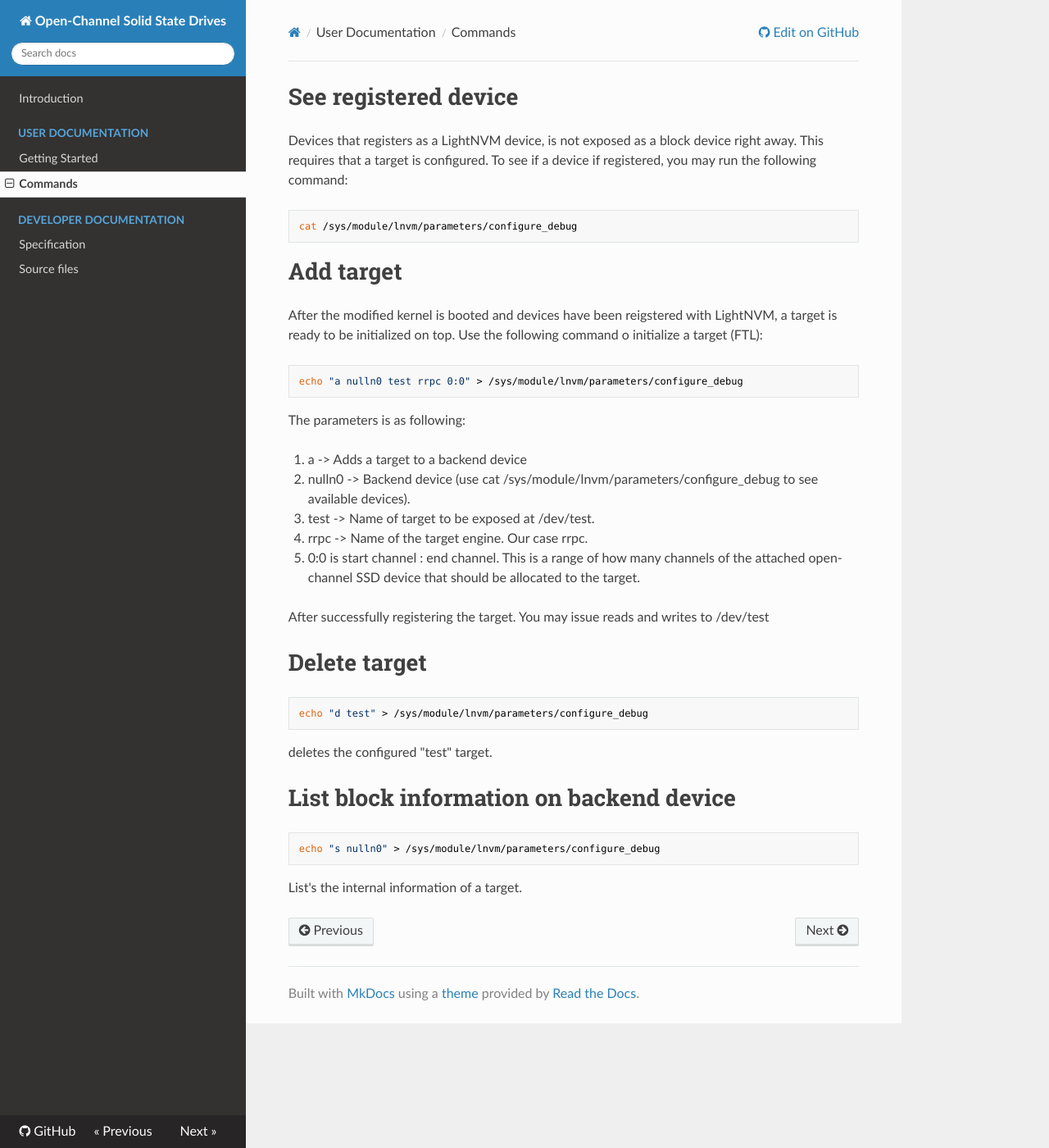
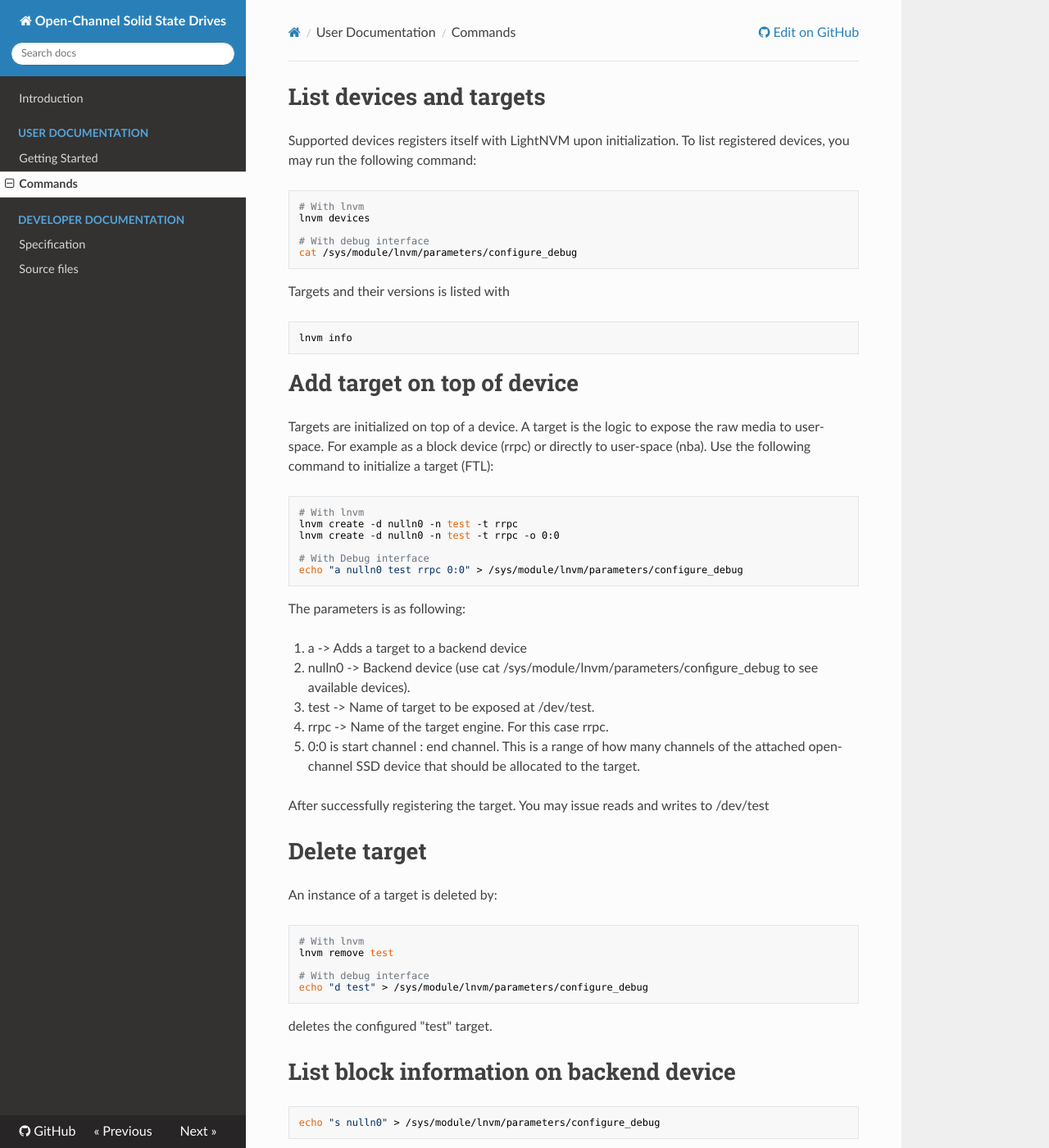
Before and after one commit to OpenChannelSSD/documentation, an MkDocs documentation site: the page built from docs/commands.md, in a window 1280 px wide and 1400 px high. Shown: the whole window at 82% size. Built offline with MkDocs 1.6.1, drawn with Linux system fonts in a browser that asks for light colours; nearby versions of some CDN libraries; old or Windows-style settings are respelled for this version of MkDocs.

Commit message:
Update commands.md
Update text with information on how to use the lnvm tool

```diff
--- a/docs/commands.md
+++ b/docs/commands.md
@@ -1,17 +1,27 @@
-# See registered device
+# List devices and targets
 
-Devices that registers as a LightNVM device, is not exposed as a block device
-right away. This requires that a target is configured. To see if a device if
-registered, you may run the following command:
+Supported devices registers itself with LightNVM upon initialization. To list registered devices, you may run the following command:
 
+    # With lnvm
+    lnvm devices
+
+    # With debug interface
     cat /sys/module/lnvm/parameters/configure_debug
 
-# Add target
+Targets and their versions is listed with
 
-After the modified kernel is booted and devices have been reigstered with
-LightNVM, a target is ready to be initialized on top. Use the following command o
+    lnvm info
+
+# Add target on top of device
+
+Targets are initialized on top of a device. A target is the logic to expose the raw media to user-space. For example as a block device (rrpc) or directly to user-space (nba). Use the following command to
 initialize a target (FTL):
 
+    # With lnvm
+    lnvm create -d nulln0 -n test -t rrpc
+    lnvm create -d nulln0 -n test -t rrpc -o 0:0
+
+    # With Debug interface
     echo "a nulln0 test rrpc 0:0" > /sys/module/lnvm/parameters/configure_debug
 
 The parameters is as following:
@@ -19,14 +29,19 @@ The parameters is as following:
  1.  a -> Adds a target to a backend device
  2.  nulln0 -> Backend device (use cat /sys/module/lnvm/parameters/configure_debug to see available devices).
  3.  test -> Name of target to be exposed at /dev/test.
- 4.  rrpc -> Name of the target engine. Our case rrpc.
+ 4.  rrpc -> Name of the target engine. For this case rrpc.
  5.  0:0 is start channel : end channel. This is a range of how many channels of the attached open-channel SSD device that should be allocated to the target.
 
 After successfully registering the target. You may issue reads and writes to
 /dev/test
 
 # Delete target
+An instance of a target is deleted by:
 
+    # With lnvm
+    lnvm remove test
+
+    # With debug interface
     echo "d test" > /sys/module/lnvm/parameters/configure_debug
 
 deletes the configured "test" target.
```
